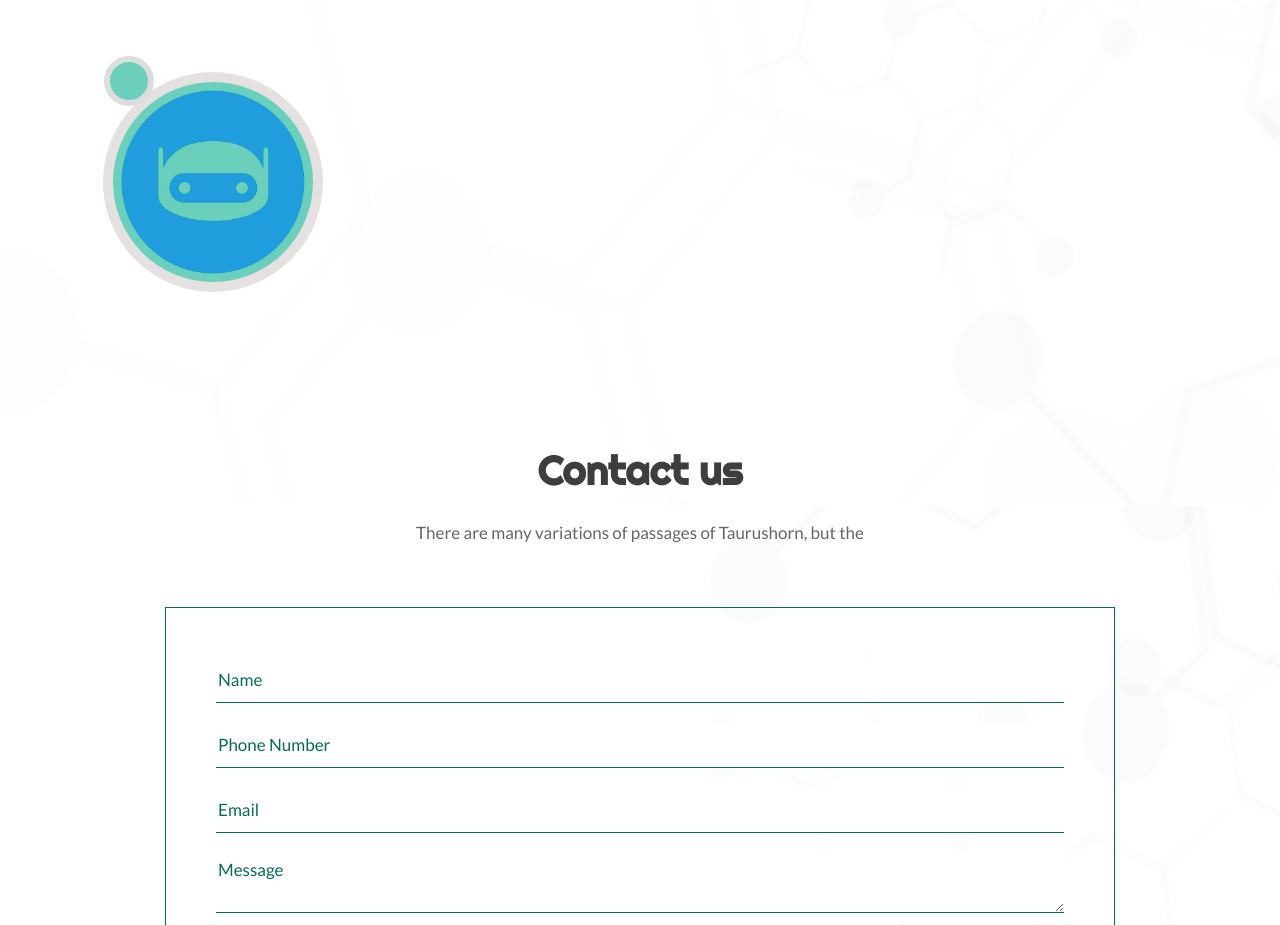
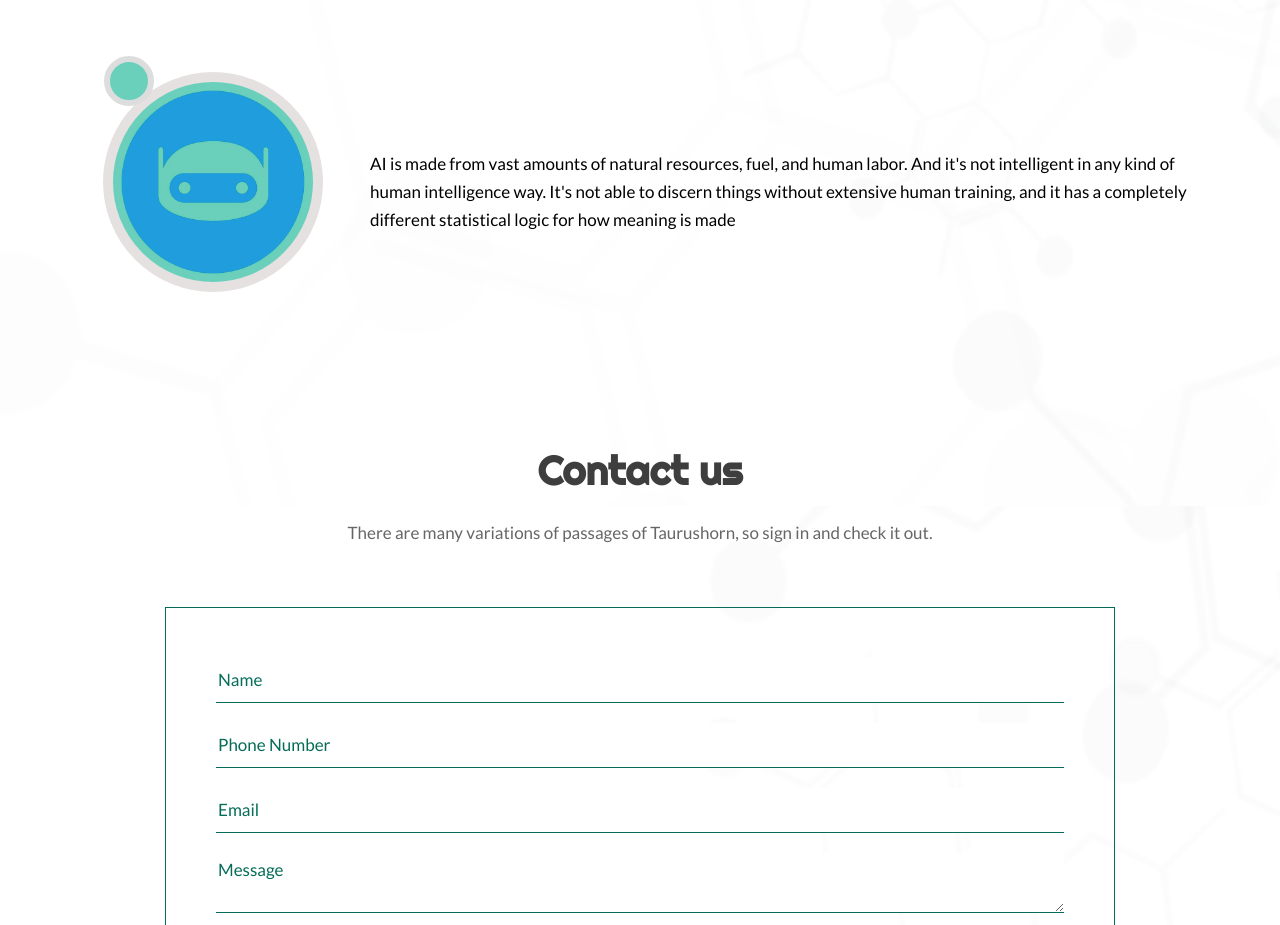
Before and after one commit to Taurushorn2342/www.Taurushorn.com, a plain HTML site: page index.html in a window 1280 px wide. Shown: the part 4520-5445 px from the top of the page. Drawn offline with nearby package versions, Linux system fonts and the light colour scheme; a web font is replaced by a local one.

Commit message:
Update index.html

```diff
--- a/index.html
+++ b/index.html
@@ -288,7 +288,7 @@
                   <div class="col-md-9">
                      <div class="Testimonial_box">
                         <h4>AI</h4>
-                        <p>AI is made from vast amounts of natural resources, fuel, and human labor. And it's not intelligent in any kind of human intelligence way. It's not able to discern things without extensive human training, and it has a completely different statistical logic for how meaning is made</p>
+                        <p style="color :black; "> AI is made from vast amounts of natural resources, fuel, and human labor. And it's not intelligent in any kind of human intelligence way. It's not able to discern things without extensive human training, and it has a completely different statistical logic for how meaning is made</p>
                         </p>
                      </div>
                   </div>
@@ -305,7 +305,7 @@
                <div class="col-md-12">
                   <div class="titlepage">
                      <h2>Contact us</h2>
-                     <span>There are many variations of passages of Taurushorn, but the </span>
+                     <span>There are many variations of passages of Taurushorn, so sign in and check it out. </span>
                   </div>
                </div>
             </div>
```
